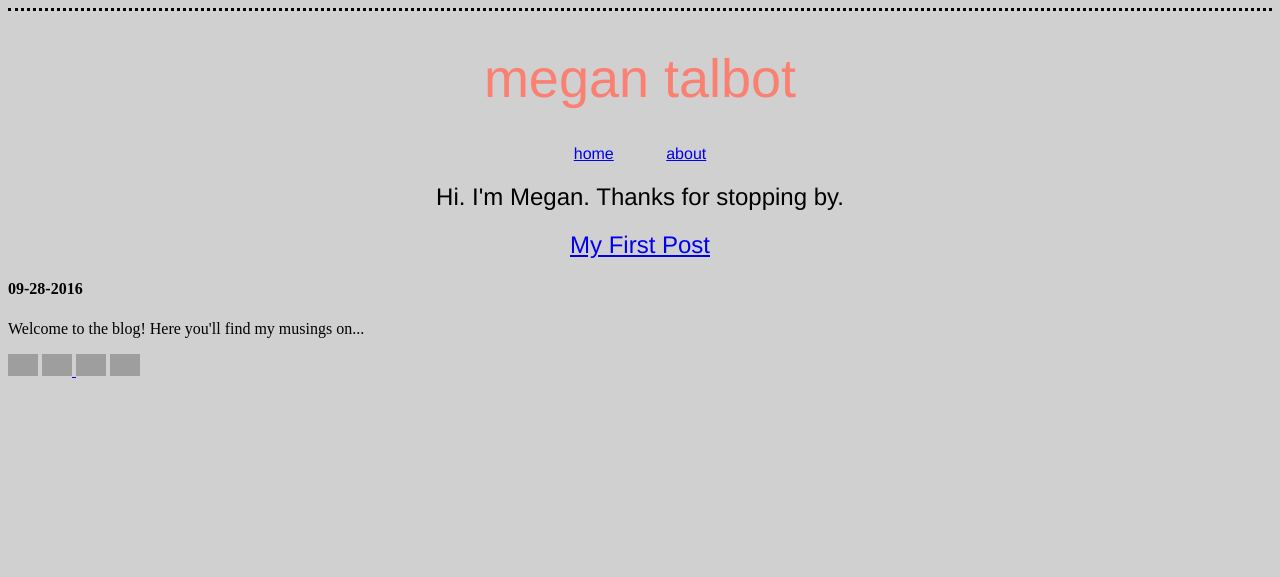
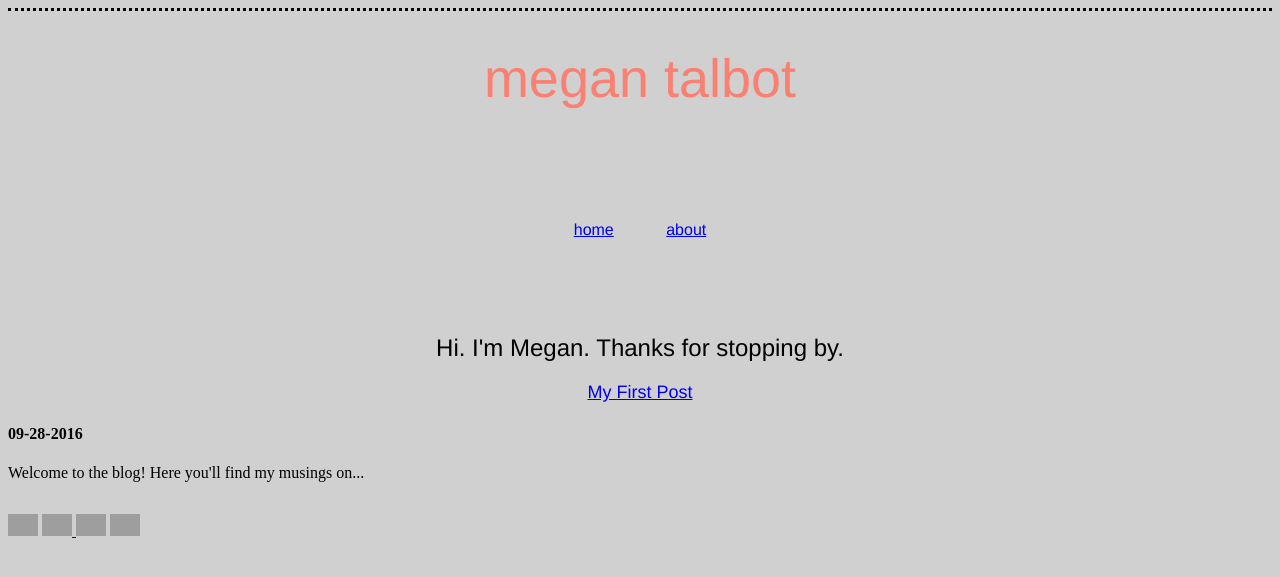
Before and after one commit to meganft/meganft.github.io, a Jekyll site: the page built from index.html, in a window 1280 px wide. Shown: the top 577 px of the page. Built offline with Jekyll 4.4.1, drawn with Linux system fonts in a browser that asks for light colours; grey boxes are pictures that could not be loaded.

```diff
--- a/css/styles.css
+++ b/css/styles.css
@@ -45,10 +45,12 @@
 
 #buttons {
   text-align: justify;
+  position: absolute;
 }
 
 #links {
   text-align: center;
+  padding: 2cm;
   word-spacing:3em;
   font-family: Helvetica;
   font-weight: lighter;
--- a/index.html
+++ b/index.html
@@ -6,7 +6,7 @@
 
 
 {% for post in site.posts %}
-  <h2><a href="{{ post.url }}">{{ post.title }}</a></h2>
+  <h3><a href="{{ post.url }}">{{ post.title }}</a></h2>
   <h4>{{ post.date | date: "%m-%d-%Y" }}</h4>
     <p>{{ post.content | strip_html | truncatewords:10}}</p>
 {% endfor %}
```
